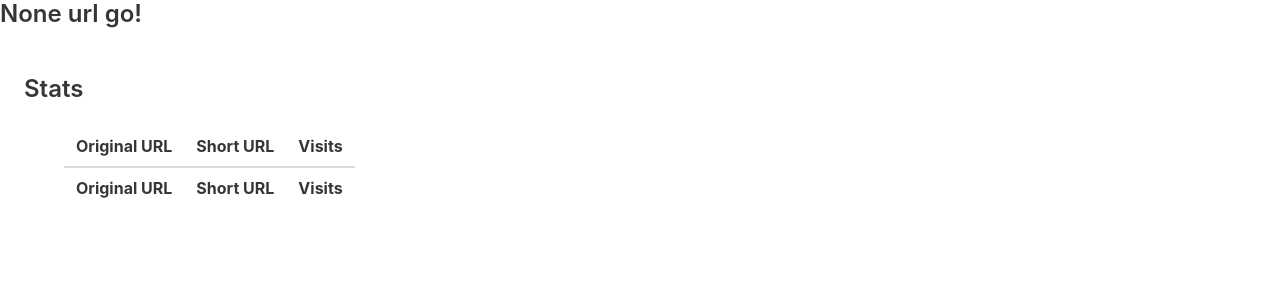
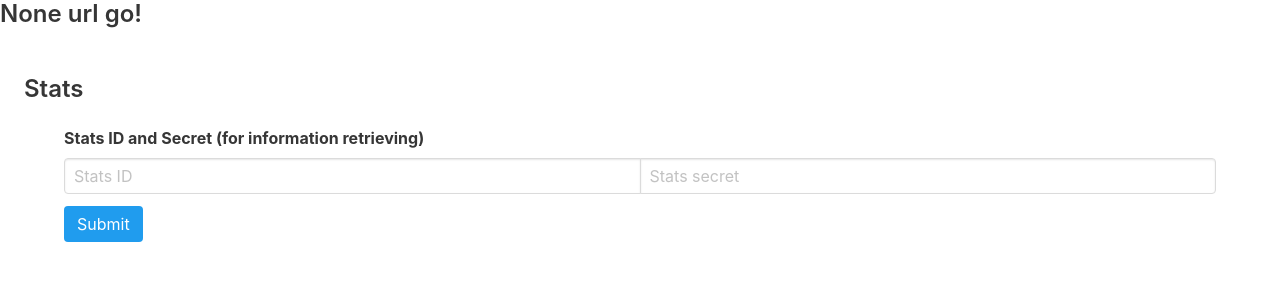
Before and after one commit to northy/url-go, a Flask app: page /stats in a window 1280 px wide. Shown: the top 300 px of the page. Run offline with Flask 2, Linux system fonts and the light colour scheme; data that the repository does not hold is empty; some libraries are stand-ins or nearby versions.

Commit message:
Changed stats tab - now using stats id and secret

```diff
--- a/url_go/models.py
+++ b/url_go/models.py
@@ -10,6 +10,8 @@ class Url(db.Model):
 
     id = db.Column(db.Integer, primary_key=True)
     full_url = db.Column(db.String(256))
+    stats_id = db.Column(db.String(16))
+    stats_secret = db.Column(db.String(256))
     visits = db.Column(db.Integer, default=0)
     date_created = db.Column(db.DateTime, default=datetime.now)
     creator_ip = db.Column(db.String(15), db.ForeignKey('users.ip'))
--- a/url_go/routes.py
+++ b/url_go/routes.py
@@ -1,10 +1,11 @@
-from flask import Blueprint, render_template, request, redirect, current_app, url_for
+from flask import Blueprint, render_template, request, redirect, current_app, url_for, make_response
 
 from .extensions import db, verify_hcaptcha, decode
 from .models import Url, User
 
 import validators
 import json
+from passlib.hash import sha256_crypt
 
 go = Blueprint('go', __name__)
 
@@ -61,7 +62,11 @@ def new():
     if current_app.config['LIMIT_SHORTENS'] and user.urls_created>=int(current_app.config['LIMIT_COUNT']) :
         return render_template('error.html',error="You have exceeded your shortens limit"), 400
 
-    url = Url(full_url=full_url,creator_ip=ip)
+    stats_id = request.form['stats_id']
+    stats_secret = sha256_crypt.encrypt(request.form['stats_secret'])
+    if stats_id == '' or request.form['stats_secret'] == '' : stats_id = None; stats_secret = None
+
+    url = Url(full_url=full_url,creator_ip=ip,stats_id=stats_id,stats_secret=stats_secret)
     user.urls_created+=1
     db.session.add(url)
     db.session.commit()
@@ -71,9 +76,24 @@ def new():
 @go.route('/stats')
 def stats():
     ip=request.environ['REMOTE_ADDR']
-    links = Url.query.filter_by(creator_ip=ip)
+    links = None
+    if 'stats_id' and 'stats_secret' in request.cookies.keys() :
+        links = Url.query.filter_by(stats_id=request.cookies.get('stats_id'))
+        i=0
+        links = links.all()
+        while i<len(links) :
+            if not sha256_crypt.verify(request.cookies.get('stats_secret'),links[i].stats_secret) : del links[i]
+            else : i+=1
 
     return render_template('stats.html', links=links)
+
+@go.route('/stats', methods=['POST'])
+def stats_sendsecret():
+    resp = make_response(redirect('stats'))
+    resp.set_cookie('stats_id', request.form['stats_id'])
+    resp.set_cookie('stats_secret', request.form['stats_secret'])
+
+    return resp
 
 @go.errorhandler(404)
 def page_not_found(e):
--- a/url_go/templates/stats.html
+++ b/url_go/templates/stats.html
@@ -14,11 +14,29 @@
     <section class="section">
         <h1 class="title is-4">Stats</h1>
         <div class="container">
+            <form method="POST" action="{{ url_for('go.stats_sendsecret') }}">
+                <label class="label">Stats ID and Secret (for information retrieving)</label>
+                <div class="field has-addons">
+                    <div class="control is-expanded">
+                        <input class="input" type="text" placeholder="Stats ID" name="stats_id" required>
+                    </div>
+                    <div class="control is-expanded">
+                        <input class="input rm-4" type="password" placeholder="Stats secret" name="stats_secret" required>
+                    </div>
+                </div>
+                <div class="control">
+                    <input type="submit" class="button is-info">
+                </div>
+            </form>
+            {% if links %}
+            <br>
+            <h1 class="title is-4 is-spaced">Urls for id "{{ links[0].stats_id }}"</h1>
             <table class="table">
                 <thead>
                     <tr>
                         <th>Original URL</th>
                         <th>Short URL</th>
+                        <th>Date Created</th>
                         <th>Visits</th>
                     </tr>
                 </thead>
@@ -26,6 +44,7 @@
                     <tr>
                         <th>Original URL</th>
                         <th>Short URL</th>
+                        <th>Date Created</th>
                         <th>Visits</th>
                     </tr>
                 </tfoot>
@@ -34,11 +53,13 @@
                     <tr>
                         <td><a href="{{ link.full_url }}">{{ link.full_url }}</a></td>
                         <td><a href="{{ url_for('go.redirect_to_url', short_url=link.generate_short_code(), _external=True) }}">{{ url_for('go.redirect_to_url', short_url=link.generate_short_code(), _external=True) }}</a></td>
+                        <td>{{ link.date_created.strftime("%b %d-%Y %H:%M") }}</td>
                         <td>{{ link.visits }}</td>
                     </tr>
                     {% endfor %}
                 </tbody>
             </table>
+            {% endif %}
         </div>
     </section>
 </body>
```
Also changed, not shown: url_go/templates/index.html (+14 -3 lines), 2 other files.
